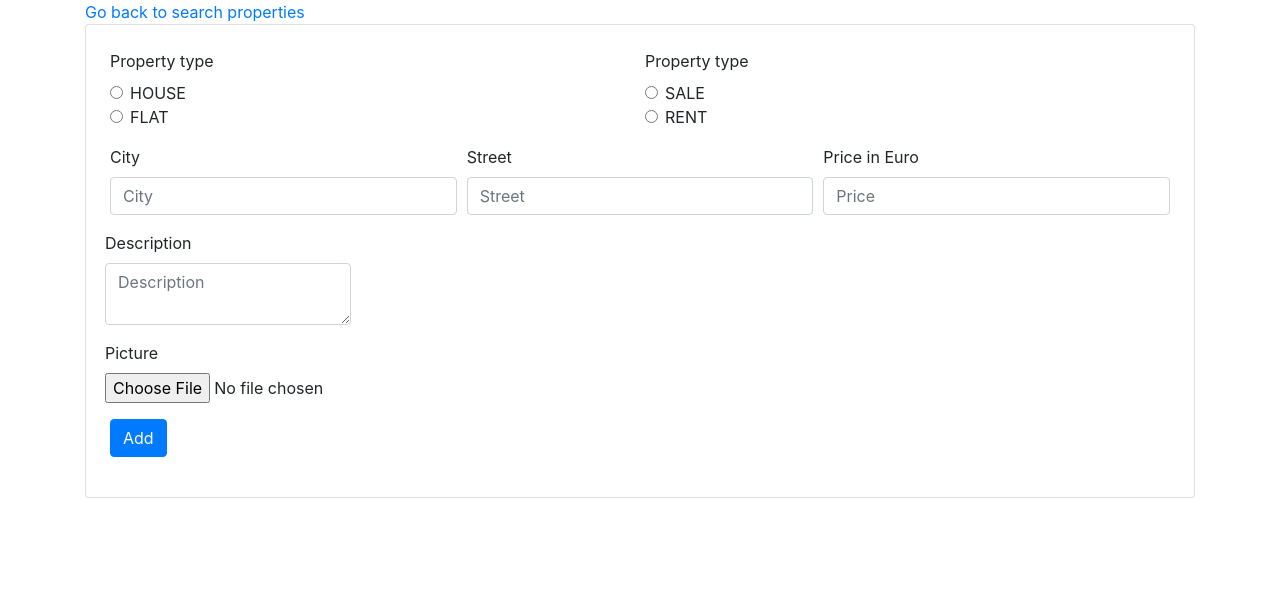
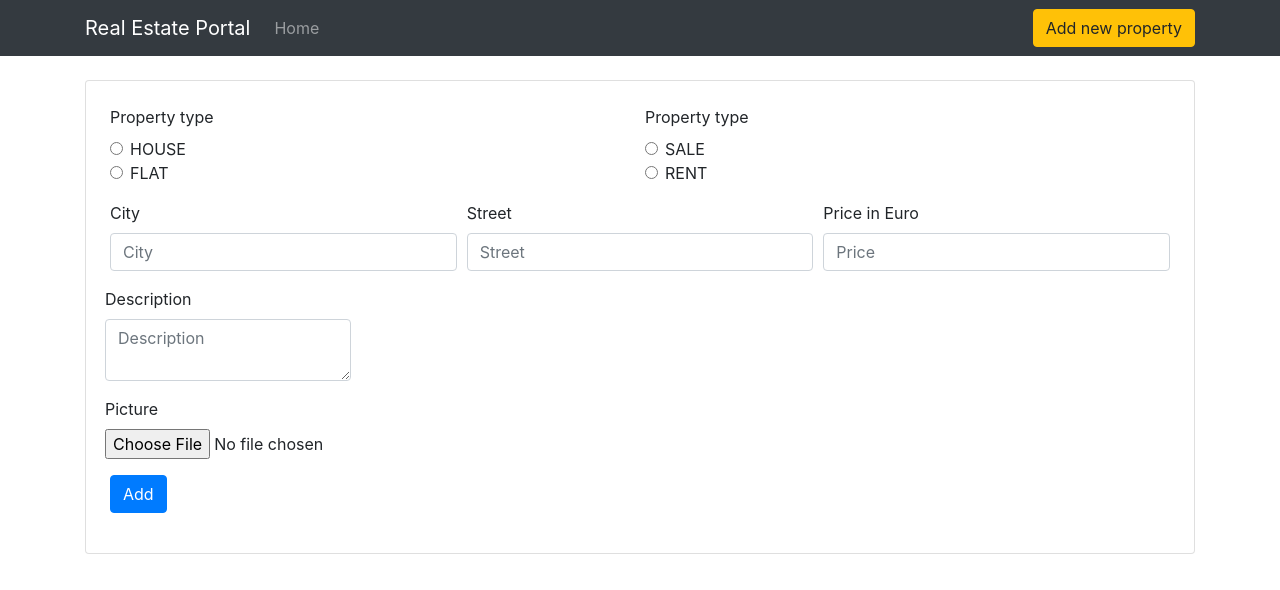
Before and after one commit to evacodekitchen/fullstack-example, a React (Create React App) app in the folder real-estate-portal-site/: page /properties/new in a window 1280 px wide. Shown: the top 590 px of the page. Built offline with nearby package versions, Linux system fonts and the light colour scheme.

Commit message:
add ActionHeader without search to the property creator and details pages

```diff
--- a/real-estate-portal-site/src/components/ActionHeader.js
+++ b/real-estate-portal-site/src/components/ActionHeader.js
@@ -10,7 +10,7 @@ import {SearchContext} from "../context/SearchContext";
 import {useContext} from "react"
 import {Link} from "react-router-dom";
 
-const ActionHeader = () => {
+const ActionHeader = ({searchEnabled}) => {
 
     const searchContext = useContext(SearchContext)
 
@@ -35,12 +35,16 @@ const ActionHeader = () => {
                 <Nav className="mr-auto">
                     <Nav.Link as={Link} to={"/properties"}>Home</Nav.Link>
                 </Nav>
-                <Form inline onSubmit={(event) => updateSearchedCityInContext(event)}>
+                {searchEnabled && <Form inline onSubmit={(event) => updateSearchedCityInContext(event)}>
                     <FormControl onChange={(event) => updateTypedSearchedCity(event.target.value)} type="text"
                                  placeholder="Search in city" className="mr-sm-2"/>
-                </Form>
-                <Link to={"/properties/new"}> <Button variant="warning" className="ml-md-4">Add new property</Button></Link>
+                </Form>}
+                <Link to={"/properties/new"}>
+                    <Button variant="warning" className="ml-md-4">Add new property</Button></Link>
             </Navbar.Collapse></Container>
     </Navbar>
 };
+ActionHeader.defaultProps = {
+    searchEnabled: true
+}
 export default ActionHeader;
--- a/real-estate-portal-site/src/pages/PropertyCreatorPage.js
+++ b/real-estate-portal-site/src/pages/PropertyCreatorPage.js
@@ -9,6 +9,7 @@ import Card from "react-bootstrap/Card";
 import Alert from "react-bootstrap/Alert";
 import Feedback from "react-bootstrap/Feedback";
 import FormCheck from "react-bootstrap/FormCheck";
+import ActionHeader from "../components/ActionHeader";
 
 const PropertyCreatorPage = () => {
 
@@ -131,10 +132,10 @@ const PropertyCreatorPage = () => {
     </Form>
 
     return (
+        <div>
+            <ActionHeader searchEnabled={false}/>
             <Container>
-            <Link to={`/properties`}>Go back to search properties</Link>
-            <Card className="mb-4 p-4">
-
+                <Card className="mt-4 p-4">
                     {loading && (
                         <Alert key="alert-loading" variant="info">
                             Adding new property...
@@ -153,6 +154,7 @@ const PropertyCreatorPage = () => {
                     {form}
                 </Card>
             </Container>
+        </div>
     )
 };
 export default PropertyCreatorPage;
--- a/real-estate-portal-site/src/pages/PropertyDetailsPage.js
+++ b/real-estate-portal-site/src/pages/PropertyDetailsPage.js
@@ -6,6 +6,7 @@ import PropertyDetail from "../components/PropertyDetail";
 import Container from "react-bootstrap/Container";
 import {Link} from "react-router-dom";
 import Alert from "react-bootstrap/Alert";
+import ActionHeader from "../components/ActionHeader";
 
 const PropertyDetailsPage = ({match}) => {
     const {
@@ -33,8 +34,9 @@ const PropertyDetailsPage = ({match}) => {
 
 
     return (
-        <Container>
-            <Link to={"/properties"}>Go back to search properties</Link>
+        <div>
+            <ActionHeader searchEnabled={false}/>
+            <Container className="mt-4">
                 {loading && (
                     <Alert key="alert-loading" variant="info">
                         Loading property detail for property ID: <strong>{propertyId}</strong> ...
@@ -49,6 +51,7 @@ const PropertyDetailsPage = ({match}) => {
                     <PropertyDetail property={property}/>
                 )}
             </Container>
+        </div>
     )
 };
 export default PropertyDetailsPage;
```
Also changed, not shown: real-estate-portal-site/src/components/PropertyDetail.js (+1 -1 lines). Lines whose indentation alone changed are shown as unchanged.
